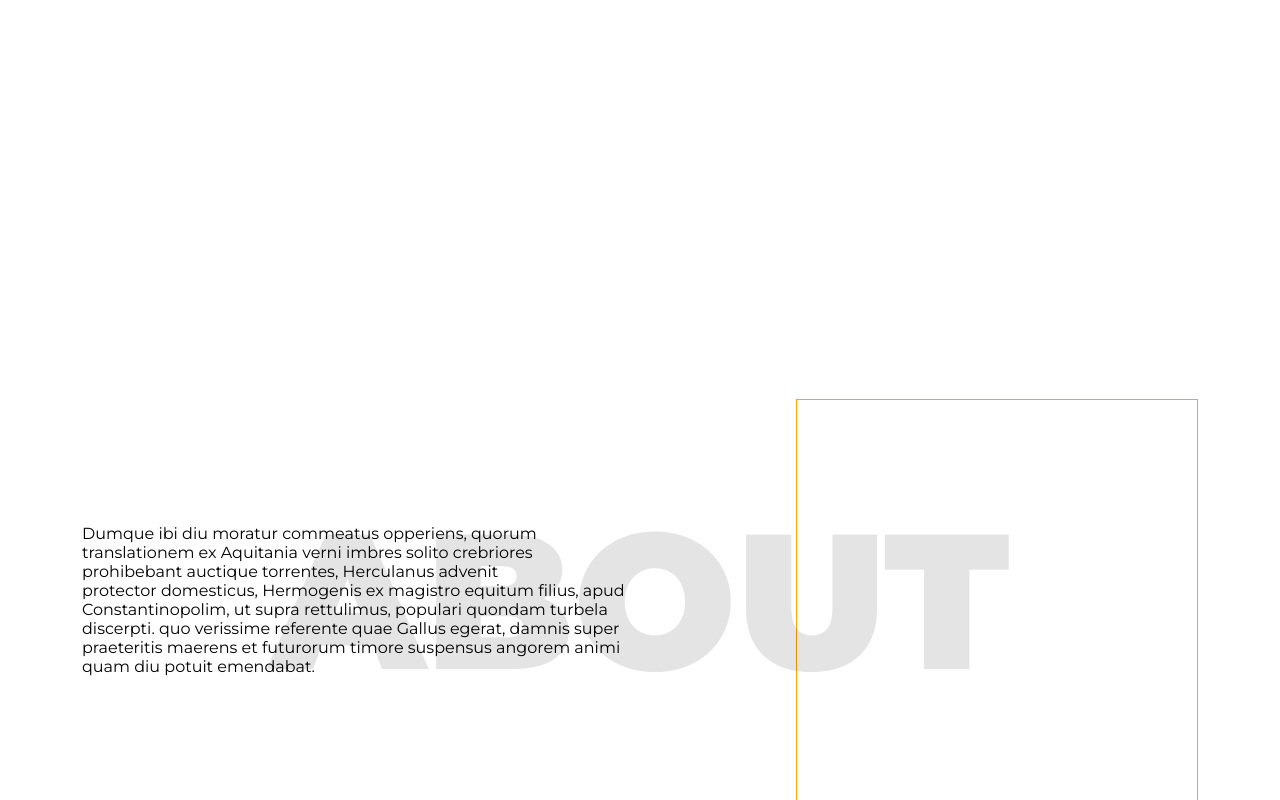
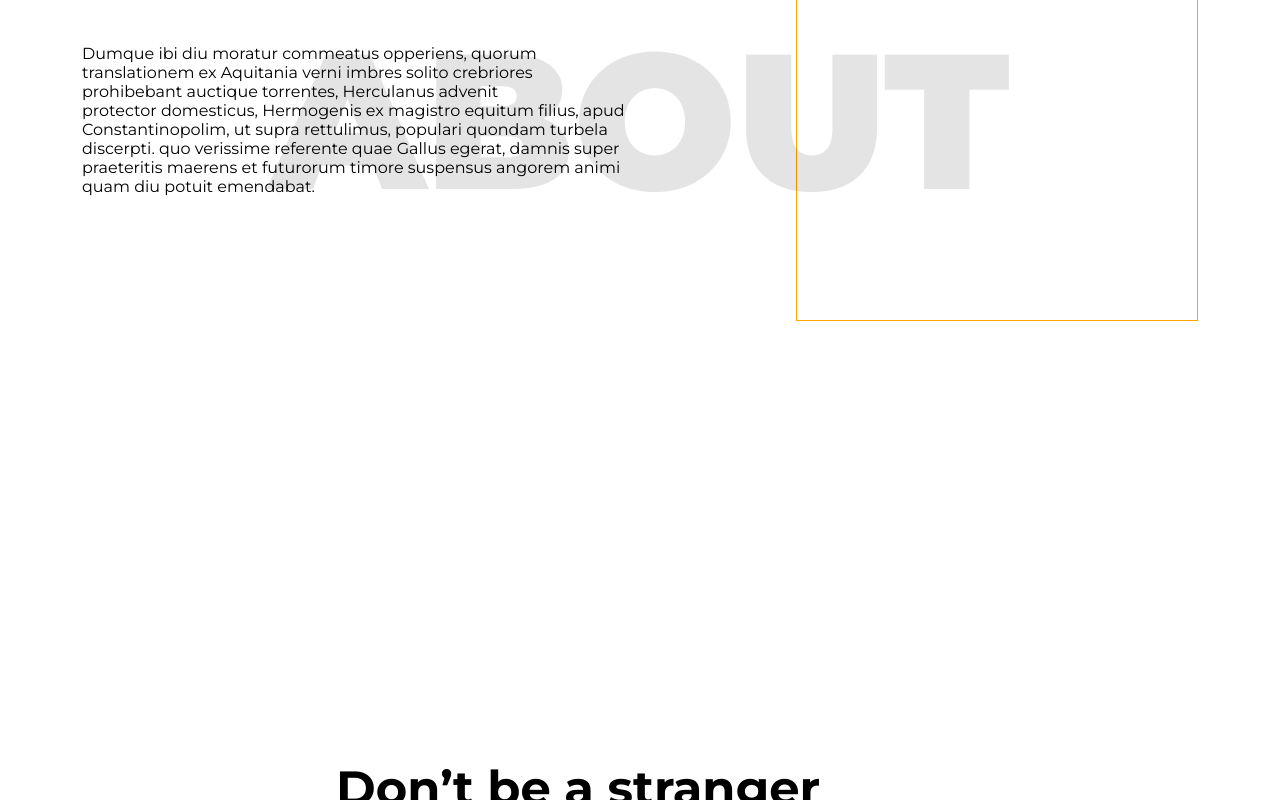
Before and after one commit to melvinDebot/melvin_debot_portfolio, a React (Create React App) app: page / in a window 1280 px wide. Shown: the part 2000-2800 px from the top of the page. Built offline with nearby package versions, Linux system fonts and the light colour scheme.

Commit message:
modifsTwo

```diff
--- a/src/App.css
+++ b/src/App.css
@@ -158,7 +158,7 @@ h3{
 
 /* OtherSection */
 .panel{
-  height: 150vh;
+  height: 110vh;
   display:flex;
   justify-content: space-around;
   align-items: center;
@@ -202,11 +202,14 @@ h2{
   border: 1px solid orange;
 }
 .contact-text p{
-  font-size: 2.0625rem;
+  font-size: 3rem;
   font-weight: 700;
 }
 @media(max-width: 700px){
   h2{
     font-size: 4rem;
   }
+  .contact-text p{
+    font-size: 1.5rem;
+  }
 }
```
